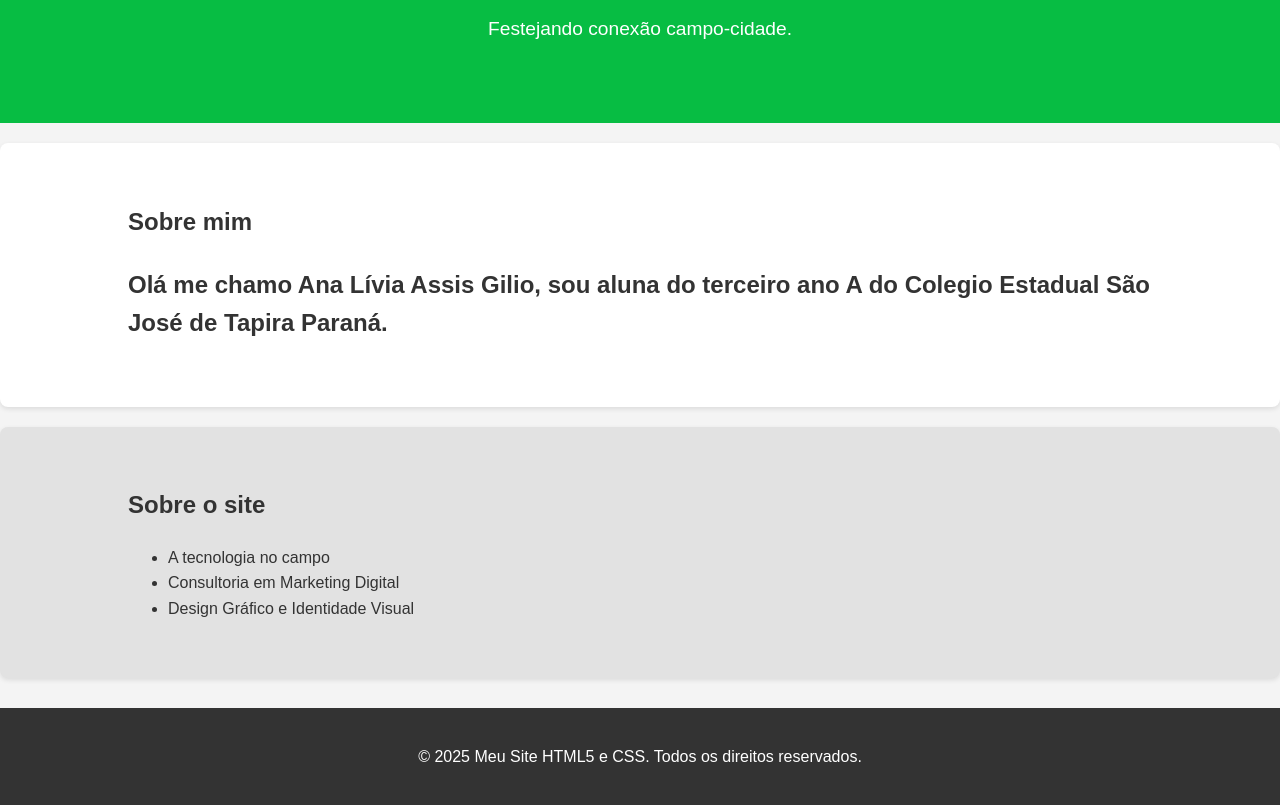
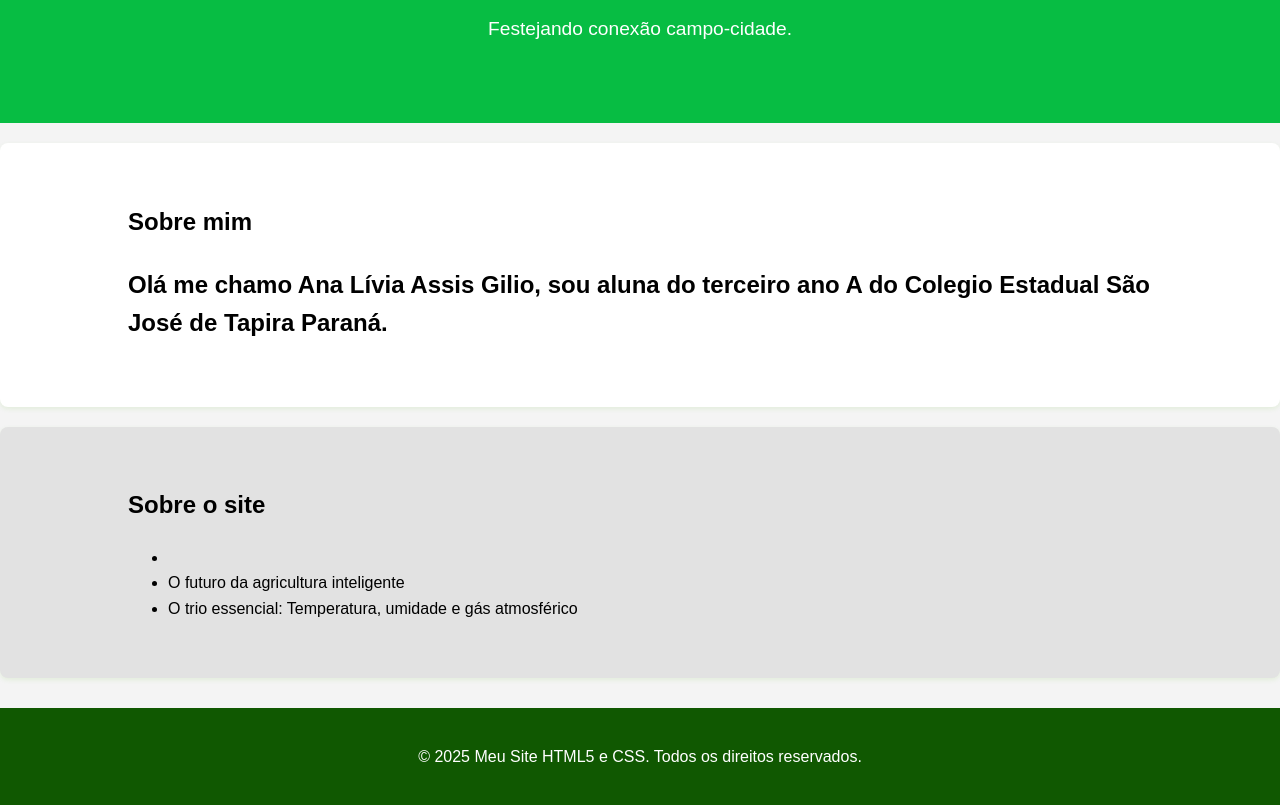
Before and after one commit to Anagilio/Agrinho2025, a plain HTML site: page index.html in a window 1280 px wide. Shown: the part 249-1054 px from the top of the page. Drawn offline with Linux system fonts and the light colour scheme.

Commit message:
Add files via upload

```diff
--- a/index.html
+++ b/index.html
@@ -12,8 +12,8 @@
             <h1>Site Incrível</h1>
             <nav>
                 <ul>
-                    <li><a href="sobre.html">Robótica e o campo</a></li>
-                    <li><a href="#servicos">Nossos Serviços</a></li>
+                    <li><a href="sobre.html"></a></a><li>
+                    <li><a href="sobre.html 2">O futuro da agricultura inteligente</a></li>
                     <li><a href="https://www.openai.com" target="_blank">Visite OpenAI</a></li>
                 </ul>
             </nav>
@@ -39,9 +39,15 @@
             <div class="container">
                 <h2>Sobre o site</h2>
                 <ul>
-                    <li>A tecnologia no campo</li>
-                    <li>Consultoria em Marketing Digital</li>
-                    <li>Design Gráfico e Identidade Visual</li>
+                    <li><!DOCTYPE html>
+                        <html lang="en">
+                        <head>
+                            <meta charset="UTF-8">
+                            <meta name="viewport" content="width=device-width, initial-scale=1.0">
+                            <title>Document</title>
+
+                    <li>O futuro da agricultura inteligente</li>
+                    <li>O trio essencial: Temperatura, umidade e gás atmosférico</li>
                 </ul>
             </div>
         </section>
--- a/style.css
+++ b/style.css
@@ -4,7 +4,7 @@ body {
     margin: 0;
     line-height: 1.6;
     background-color: #f4f4f4;
-    color: #333333;
+    color: #000000;
 }
 
 .container {
@@ -16,7 +16,7 @@ body {
 
 /* Header */
 header {
-    background-color: #333;
+    background-color: #2b6b05;
     color: #fff;
     padding: 1rem 0;
     border-bottom: #0ec508 3px solid;
@@ -61,7 +61,7 @@ section {
     margin-bottom: 20px;
     background-color: #fff;
     border-radius: 8px;
-    box-shadow: 0 2px 5px rgba(0,0,0,0.1);
+    box-shadow: 0 2px 5px rgba(75, 185, 1, 0.1);
 }
 
 section:nth-of-type(odd) { /* Estilo para seções alternadas */
@@ -88,7 +88,7 @@ section:nth-of-type(odd) { /* Estilo para seções alternadas */
 
 /* Footer */
 footer {
-    background-color: #333;
+    background-color: #105801;
     color: #fff;
     text-align: center;
     padding: 20px 0;
```
Also changed, not shown: 1 other file.
